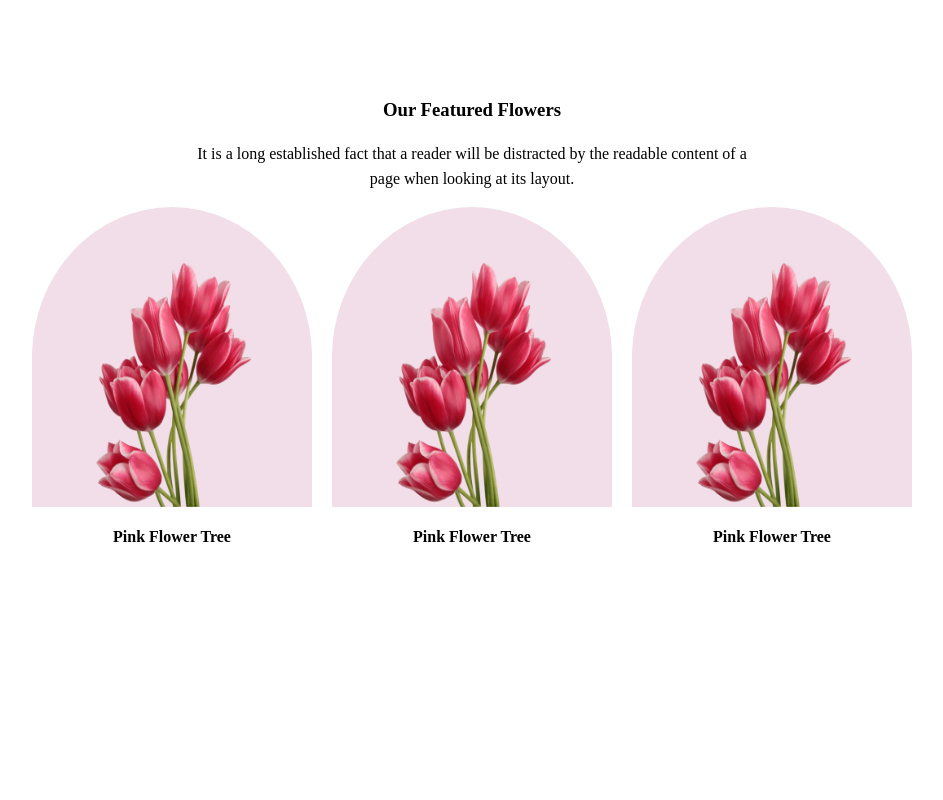
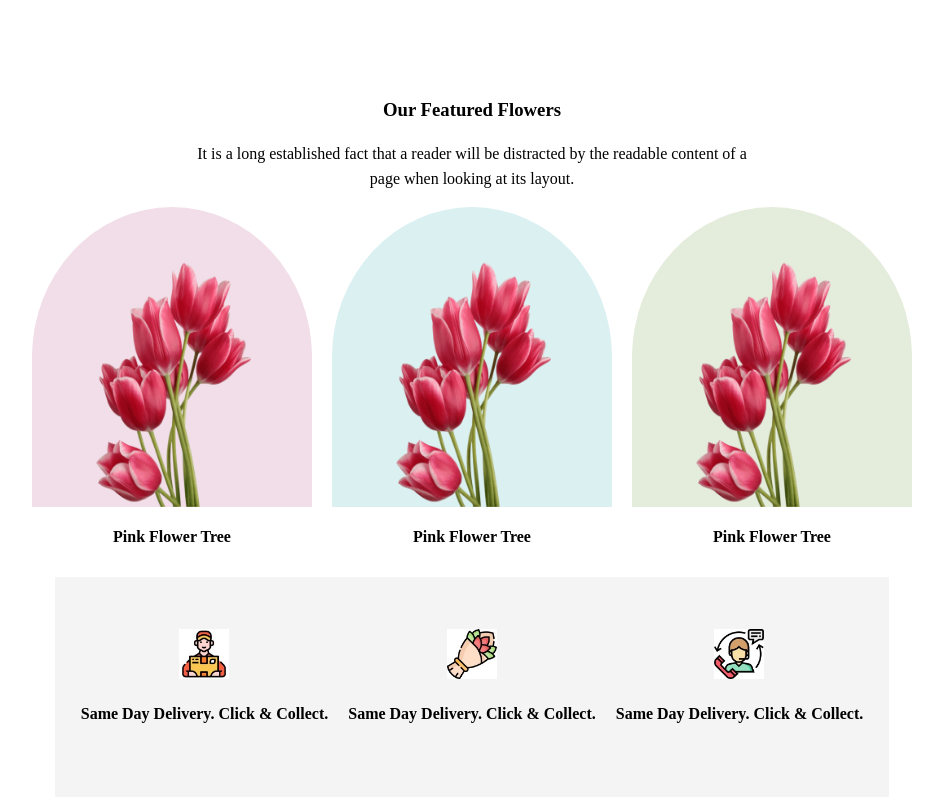
Before and after one commit to MisamMehzabin/flower-website, a plain HTML site: page index.html in a window 1280 px wide. Shown: the part 411-1211 px from the top of the page, without its empty margins (168-1111 px from the left). Before the commit the page ends 957 px from the top, so only its background shows below. Drawn offline with Linux system fonts and the light colour scheme.

Commit message:
cartoon card

```diff
--- a/index.html
+++ b/index.html
@@ -34,16 +34,31 @@
             <h4>Pink Flower Tree</h4>
         </div>
         <div class="card1">
-            <div class="imgcard">
+            <div class="imgcard image2">
              <img class="image" src="./image/red flower.png" alt="">
             </div>
              <h4>Pink Flower Tree</h4>
          </div> <div class="card1">
-            <div class="imgcard">
+            <div class="imgcard image3">
              <img class="image" src="./image/red flower.png" alt="">
             </div>
              <h4>Pink Flower Tree</h4>
          </div>
       </div>
+      <!-- cartoon -->
+       <div class="cDiv">
+        <div class="cBox">
+            <img src="./image/9.jpg" alt="">
+            <h4>Same Day Delivery. Click & Collect.</h4>
+        </div>
+        <div class="cBox">
+            <img src="./image/10.jpg" alt="">
+            <h4>Same Day Delivery. Click & Collect.</h4>
+        </div>
+        <div class="cBox">
+            <img src="./image/WhatsApp Image 2024-10-18 at 14.54.49_13218982.jpg" alt="">
+            <h4>Same Day Delivery. Click & Collect.</h4>
+        </div>
+       </div>
 </body>
 </html>
--- a/style.css
+++ b/style.css
@@ -72,7 +72,31 @@
     align-items: end;
     border-radius: 50% 50% 0 0;
 }
+.image2{
+    background-color:#daf0f1 ;
+}
+.image3{
+    background-color:#e4ecdc ;
+}
 .image{
     width: 220px;
     height: 250px;
 }
+/* cartoon */
+.cDiv{
+    background-color: #f4f4f4;
+    width: 66%;
+    height: 220px;
+    margin: 50px auto;
+    display: grid;
+    grid-template-columns: auto auto auto;
+    justify-content: center;
+    align-items: center;
+    gap: 20px;
+}
+.cBox{
+    text-align: center;
+}
+.cBox img{
+    width: 50px;
+}
```
